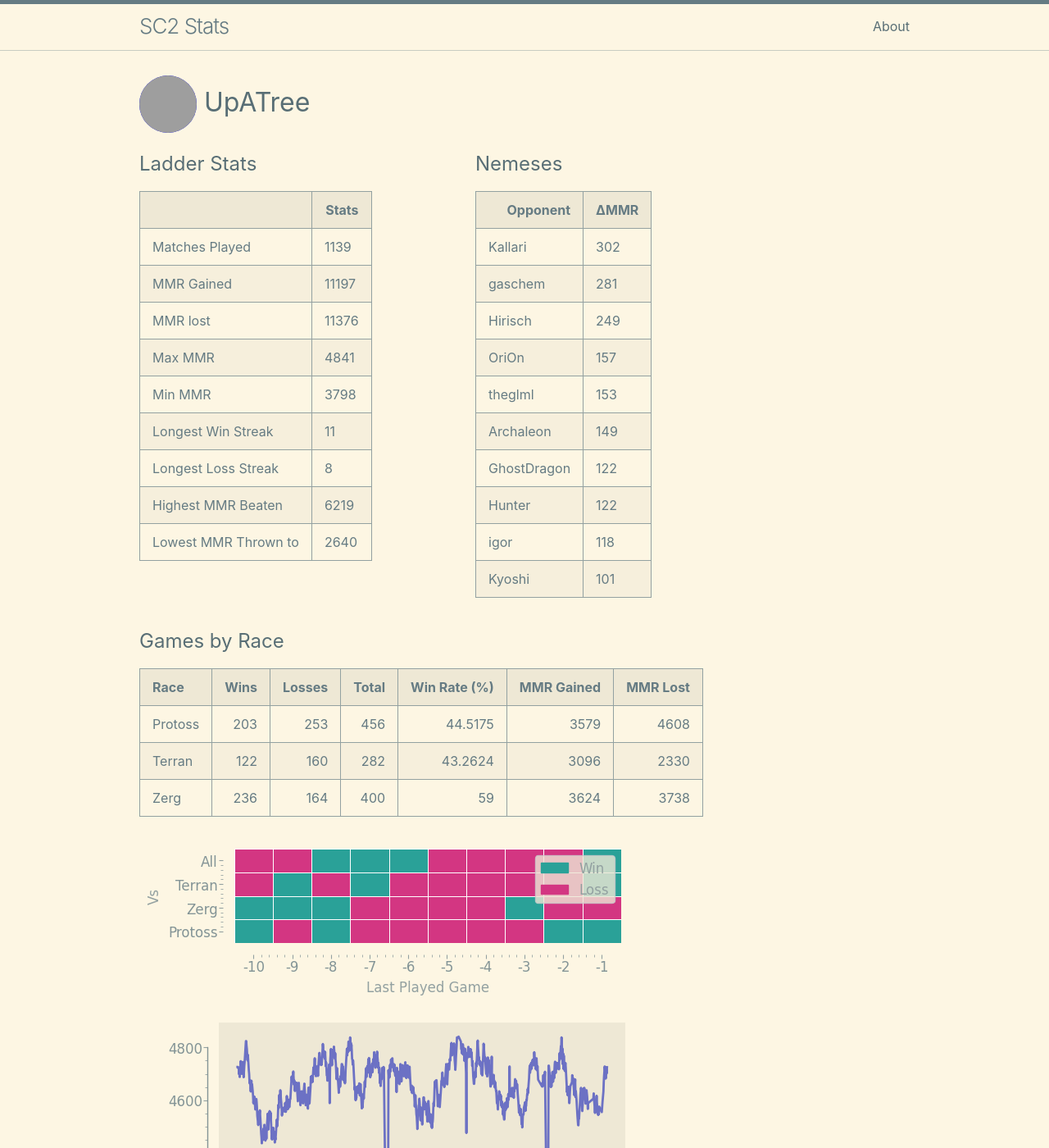
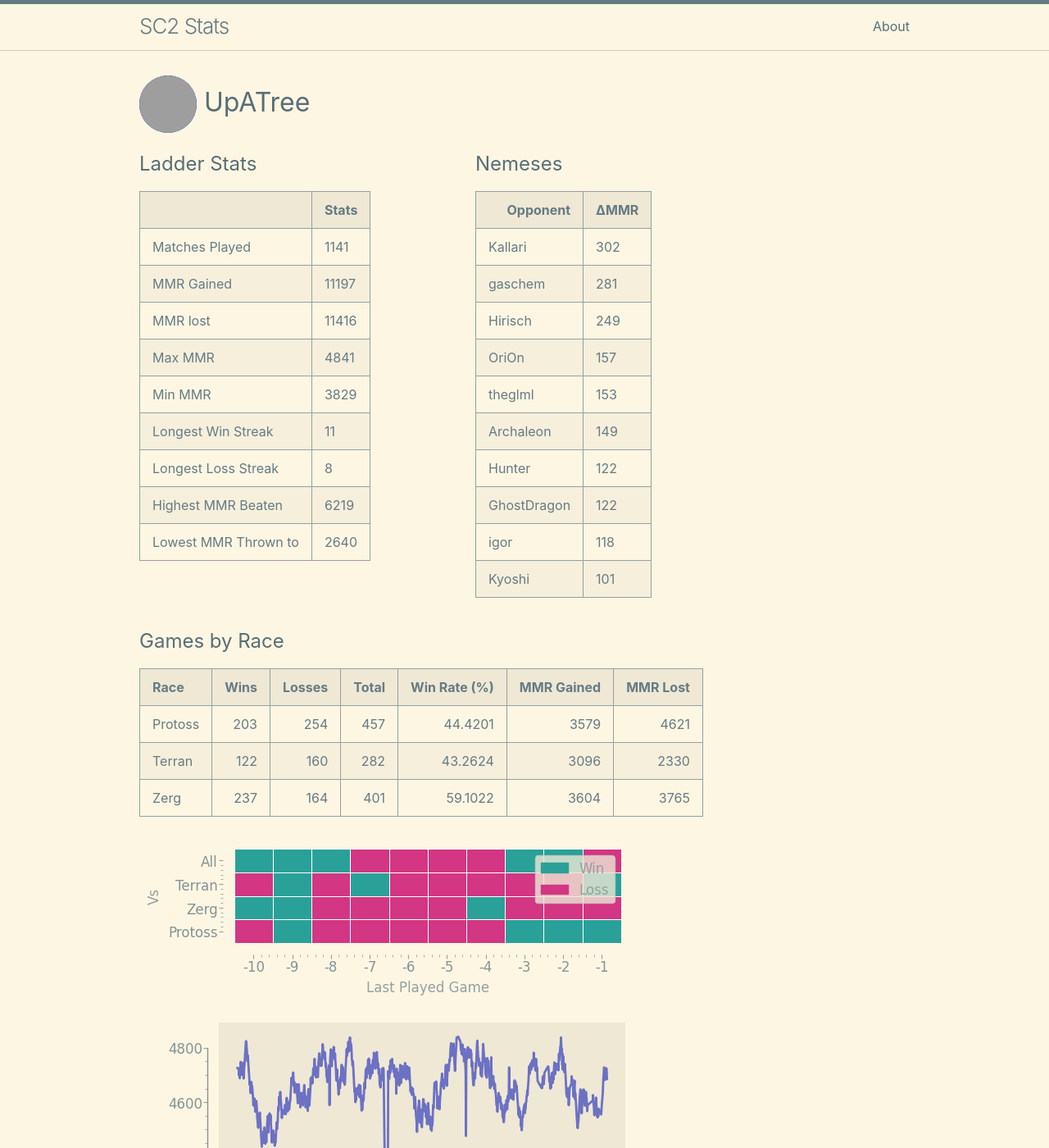
Before and after one commit to kylermurphy/UpATree, a Jekyll site: the page built from docs/index.md, in a window 1280 px wide and 1400 px high. Shown: the whole window at 82% size. Built offline with Jekyll 4.4.1, drawn with Linux system fonts in a browser that asks for light colours; grey boxes are pictures that could not be loaded.

Commit message:
running on push

```diff
--- a/docs/index.md
+++ b/docs/index.md
@@ -18,7 +18,7 @@ layout: home
   <tbody>
     <tr>
       <td>Matches Played</td>
-      <td>1139</td>
+      <td>1141</td>
     </tr>
     <tr>
       <td>MMR Gained</td>
@@ -26,7 +26,7 @@ layout: home
     </tr>
     <tr>
       <td>MMR lost</td>
-      <td>11376</td>
+      <td>11416</td>
     </tr>
     <tr>
       <td>Max MMR</td>
@@ -34,7 +34,7 @@ layout: home
     </tr>
     <tr>
       <td>Min MMR</td>
-      <td>3798</td>
+      <td>3829</td>
     </tr>
     <tr>
       <td>Longest Win Streak</td>
@@ -90,11 +90,11 @@ layout: home
       <td>149</td>
     </tr>
     <tr>
-      <td>GhostDragon</td>
+      <td>Hunter</td>
       <td>122</td>
     </tr>
     <tr>
-      <td>Hunter</td>
+      <td>GhostDragon</td>
       <td>122</td>
     </tr>
     <tr>
@@ -114,9 +114,9 @@ layout: home
 
 | Race    |   Wins |   Losses |   Total |   Win Rate (%) |   MMR Gained |   MMR Lost |
 |:--------|-------:|---------:|--------:|---------------:|-------------:|-----------:|
-| Protoss |    203 |      253 |     456 |        44.5175 |         3579 |       4608 |
+| Protoss |    203 |      254 |     457 |        44.4201 |         3579 |       4621 |
 | Terran  |    122 |      160 |     282 |        43.2624 |         3096 |       2330 |
-| Zerg    |    236 |      164 |     400 |        59      |         3624 |       3738 |
+| Zerg    |    237 |      164 |     401 |        59.1022 |         3604 |       3765 |
 
 ![Games by Race](./assets/gm_hist.png)
 
--- a/log.txt
+++ b/log.txt
@@ -367,3 +367,4 @@ Writing a log file 2025-03-09 16:21:36.
 Writing a log file 2025-03-09 16:47:49.
 Writing a log file 2025-03-09 17:16:50.
 Writing a log file 2025-03-09 17:29:33.
+Writing a log file 2025-03-09 17:47:55.
```
Also changed, not shown: docs/assets/MMR.png, docs/assets/daily.png, docs/assets/gm_hist.png, docs/assets/r_wrt.png, 1 other file.
